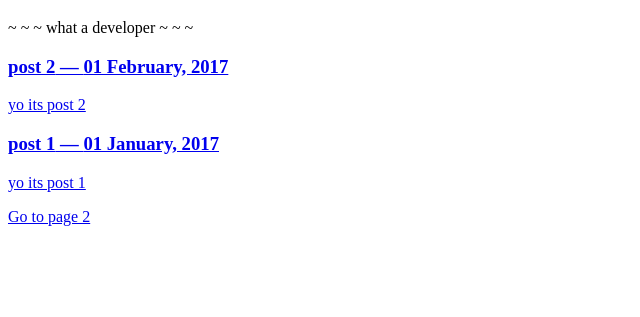
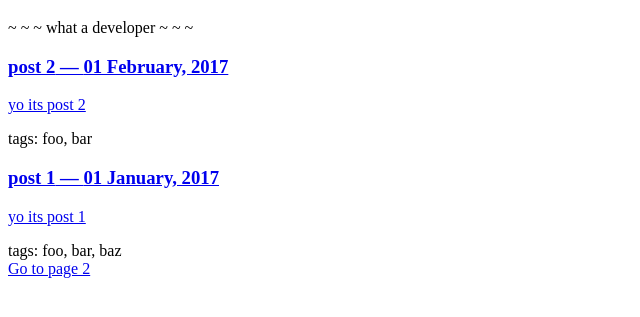
Before and after one commit to tjallen/tjatsby, a Gatsby site: page / in a window 1280 px wide. Shown: the part 61-378 px from the top of the page, without its empty margins (0-640 px from the left). Built offline with nearby package versions, Linux system fonts and the light colour scheme; Gatsby itself is replaced by a stand-in of ours.

Commit message:
Add tags

```diff
--- a/src/pages/index.js
+++ b/src/pages/index.js
@@ -17,6 +17,7 @@ const IndexPage = ({ data }) => (
             </h3>
             <p>{node.excerpt}</p>
           </Link>
+          <span>tags: {node.frontmatter.tags.join(', ')}</span>
         </div>
       ))}
     </div>
@@ -40,6 +41,7 @@ export const query = graphql`
         frontmatter {
           title
           date(formatString: "DD MMMM, YYYY")
+          tags
         }
         fields {
           slug
--- a/src/posts/post1.md
+++ b/src/posts/post1.md
@@ -1,5 +1,6 @@
 ---
 title: post 1
 date: '2017-01-01'
+tags: ['foo', 'bar', 'baz']
 ---
 yo its post 1
--- a/src/posts/post2.md
+++ b/src/posts/post2.md
@@ -1,5 +1,6 @@
 ---
 title: post 2
 date: '2017-02-01'
+tags: ['foo', 'bar']
 ---
 yo its post 2
```
